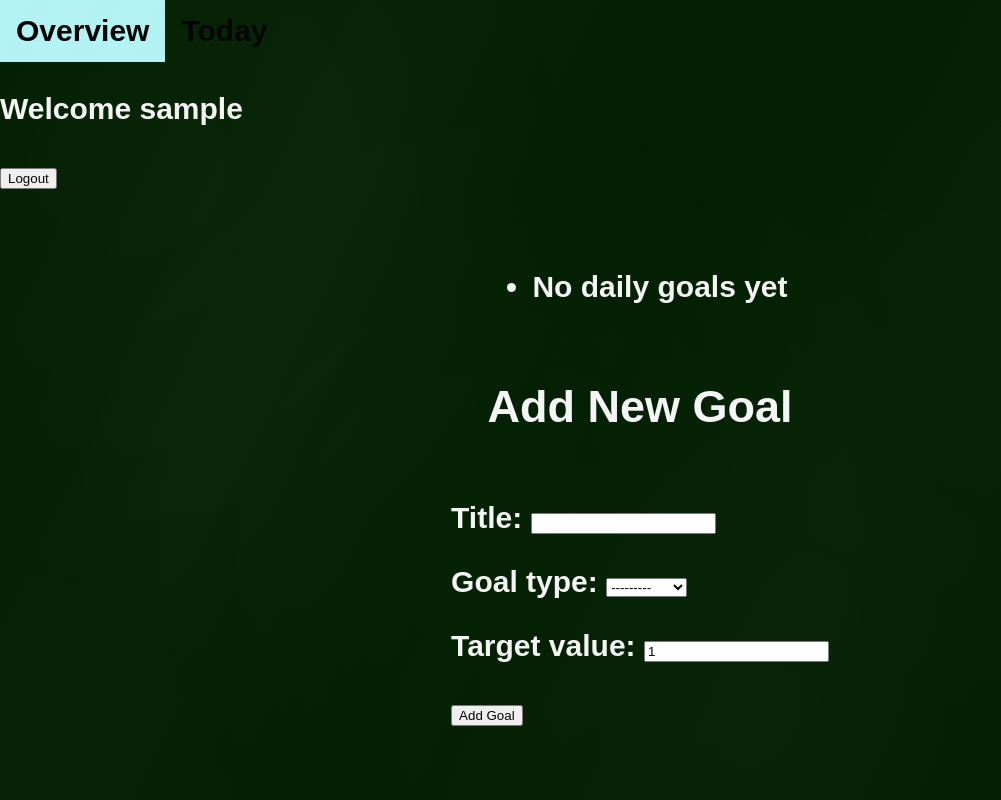
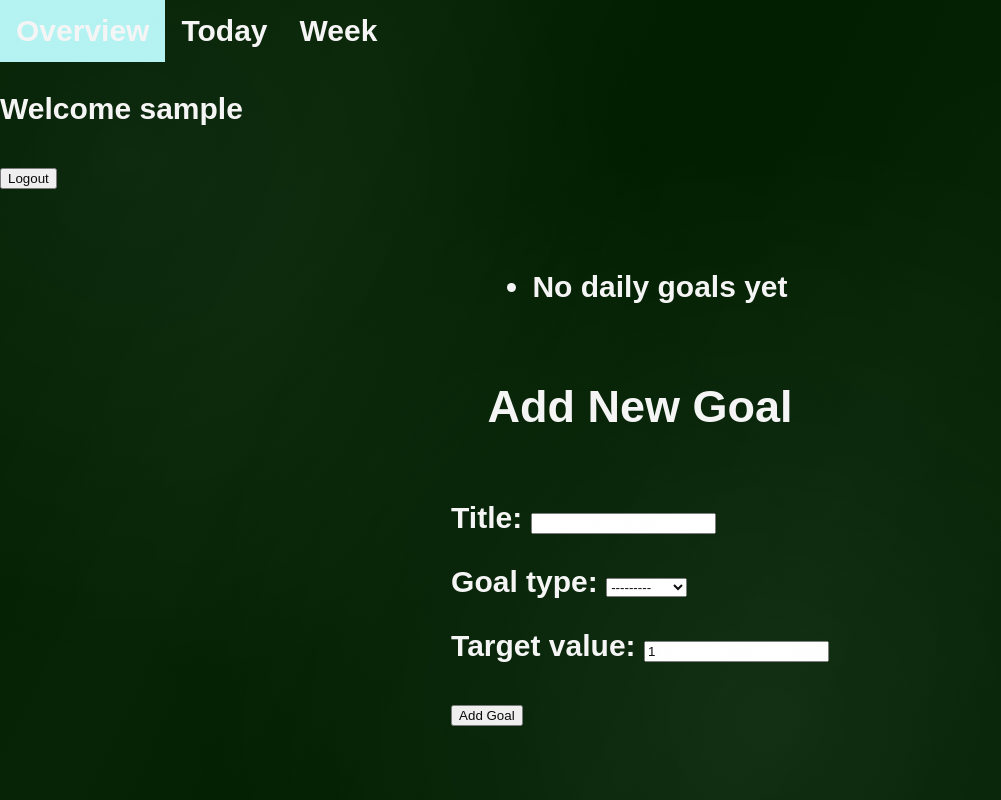
Before and after one commit to ReeceCrone/MileStone, a Django app: page /daygoals/ in a window 1280 px wide. Shown: the whole page, without its empty margins (0-1001 px from the left). Run offline with Django 5.2, Linux system fonts and the light colour scheme; the visitor is signed in with stand-in values (Sample User, id 1); data that the repository does not hold is empty; some web fonts are replaced.

Commit message:
stub like implementation for a week goals view

```diff
--- a/mile_stone/goals/static/styles.css
+++ b/mile_stone/goals/static/styles.css
@@ -26,10 +26,10 @@ body::before {
     pointer-events: none;
 
     background:
-        radial-gradient(circle at 10% 20%, rgba(255,255,255,0.03), transparent 40%),
+        radial-gradient(circle at 10% 20%, rgba(255,255,255,0.08), transparent 40%),
         radial-gradient(circle at 80% 30%, rgba(255,255,255,0.02), transparent 45%),
         radial-gradient(circle at 40% 70%, rgba(255,255,255,0.025), transparent 50%),
-        radial-gradient(circle at 60% 90%, rgba(255,255,255,0.02), transparent 55%);
+        radial-gradient(circle at 60% 90%, rgba(255,255,255,0.1), transparent 55%);
 
     opacity: 0.6;
 }
@@ -87,7 +87,7 @@ body::after {
 .navbar ul li a {
     display: block;
     text-align: center;
-    color: black;
+    color: whitesmoke;
     padding: 14px 16px;
     text-decoration: none;
 }
@@ -139,7 +139,7 @@ body::after {
     position: relative;
     overflow: hidden;
 
-    border-radius: 12px;
+    border-radius: 16px;
 
     background: transparent;
 
@@ -178,7 +178,7 @@ body::after {
     position: absolute;
     inset: 0;
 
-    border-radius: 12px;
+    border-radius: 16px;
 
     padding: 4px;
 
--- a/mile_stone/goals/templates/master.html
+++ b/mile_stone/goals/templates/master.html
@@ -12,6 +12,7 @@
         <ul>
             <li><a href="\">Overview</a></li>
             <li><a href='\daygoals'>Today</a></li>
+            <li><a href='\weekgoals'>Week</a></li>
         </ul>
     </div>
     {% if user.is_authenticated %}
--- /dev/null
+++ b/mile_stone/goals/templates/weekgoals.html
@@ -0,0 +1,5 @@
+{% extends "master.html" %}
+
+{% block title %}
+  This Weeks Goals
+{% endblock %}
--- a/mile_stone/goals/urls.py
+++ b/mile_stone/goals/urls.py
@@ -1,7 +1,8 @@
 from django.urls import path
-from .views import main,  dayGoals
+from .views import main,  dayGoals, weekGoals
 
 urlpatterns = [
     path('', main, name='main'),
-    path('daygoals/', dayGoals, name='daygoals')
+    path('daygoals/', dayGoals, name='daygoals'),
+    path('weekgoals/', weekGoals, name='weekgoals')
 ]
--- a/mile_stone/goals/views.py
+++ b/mile_stone/goals/views.py
@@ -32,6 +32,26 @@ def dayGoals(request):
 
     return render(request, "daygoals.html", {
         "dailygoals": goals,
+        "form": form,
+    })
+
+@login_required
+def weekGoals(request):
+    goals = Goal.objects.filter(user=request.user, goal_period="weekly")
+
+    if request.method == "POST":
+        form = GoalForm(request.POST)
+        if form.is_valid():
+            goal = form.save(commit=False)
+            goal.user = request.user
+            goal.goal_period = "weekly"
+            goal.save()
+            return redirect("weekgoals")
+    else:
+        form = GoalForm()
+
+    return render(request, "weekgoals.html", {
+        "weeklygoals": goals,
         "form": form,
     })
 
```
